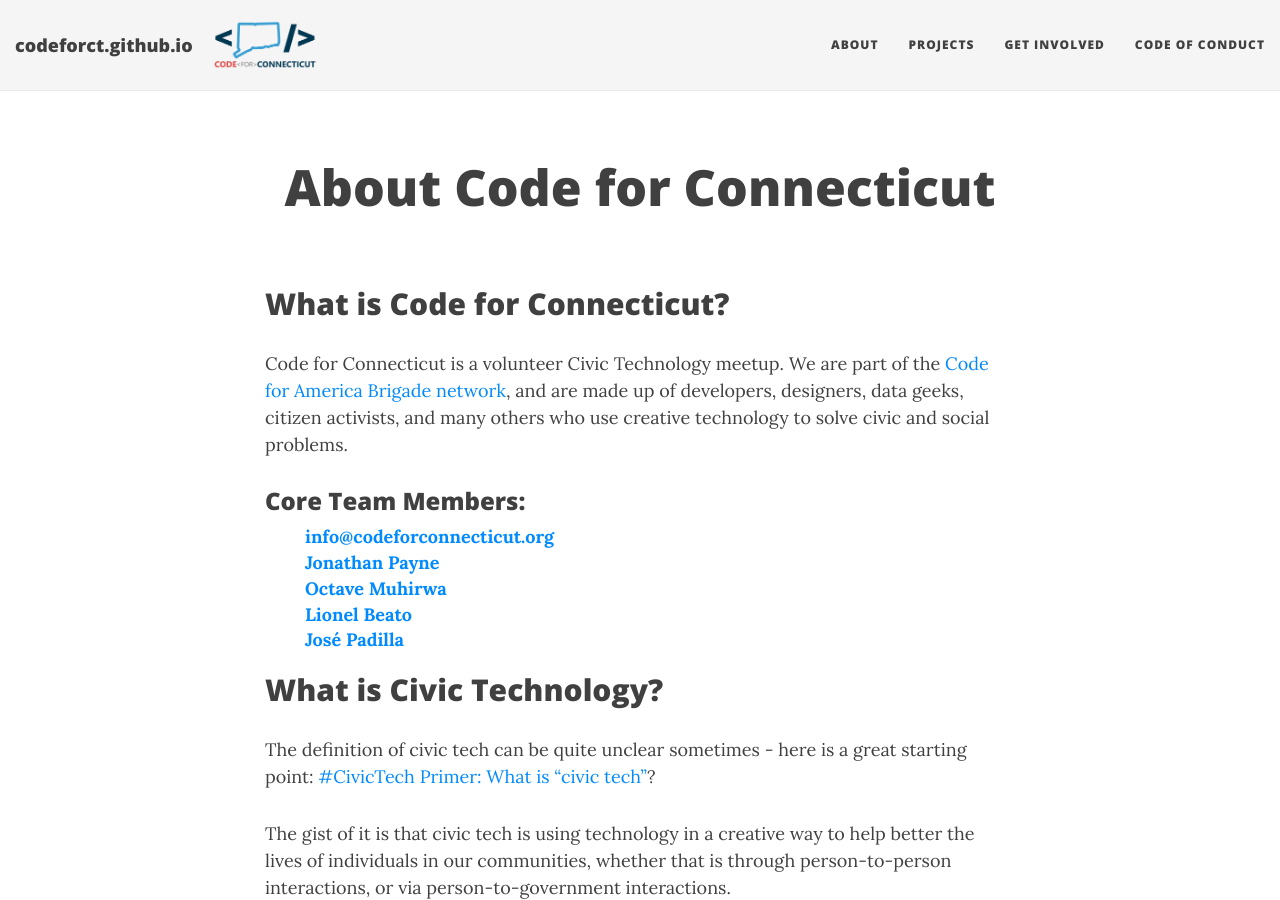
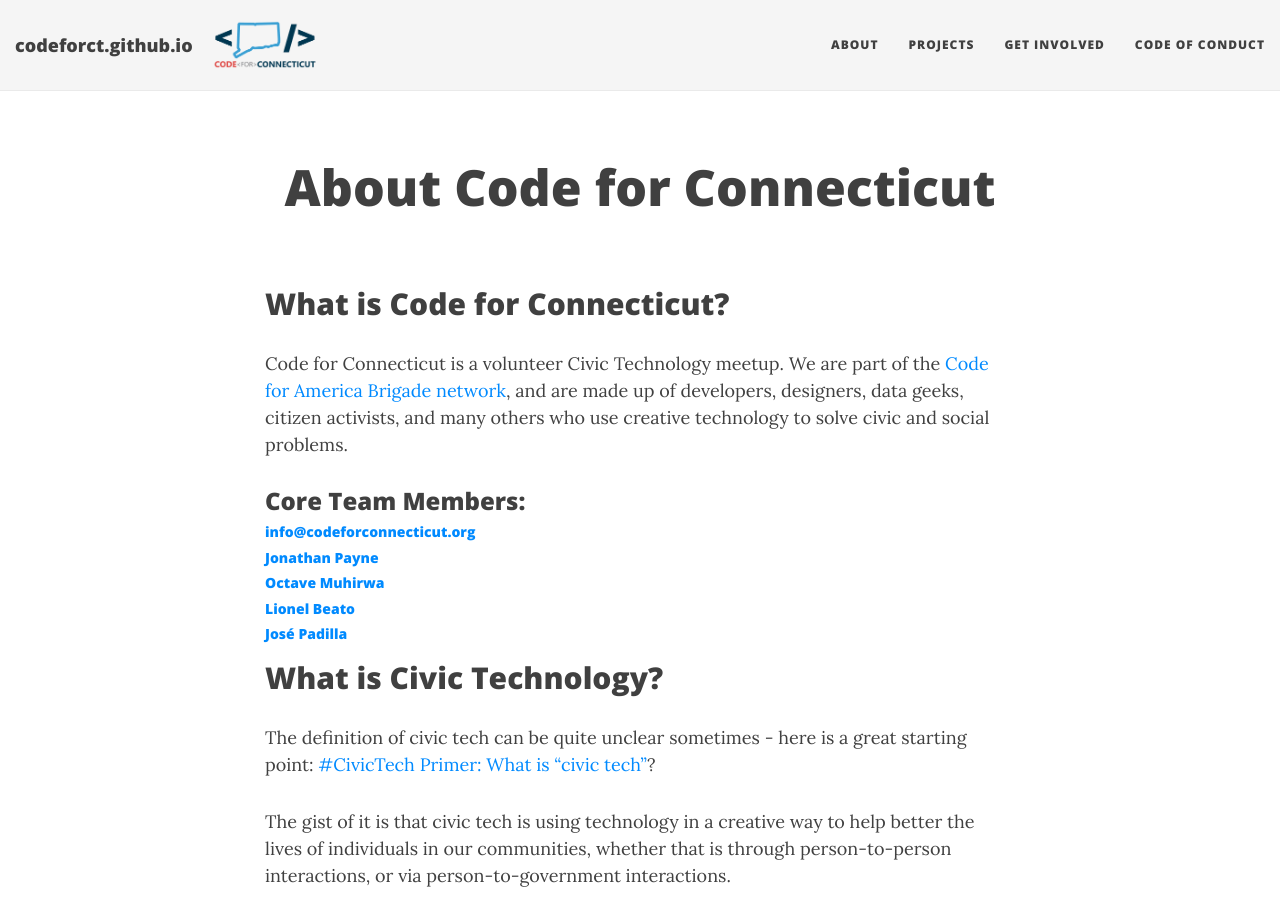
Before and after one commit to codeforct/codeforct.github.io, a Jekyll site: the page built from about.md, in a window 1280 px wide and 900 px high. Built offline with Jekyll 4.4.1, drawn with Linux system fonts in a browser that asks for light colours.

Commit message:
Update about.md

```diff
--- a/about.md
+++ b/about.md
@@ -8,13 +8,11 @@
 Code for Connecticut is a volunteer Civic Technology meetup. We are part of the [Code for America Brigade network](http://www.codeforamerica.org/brigade/about), and are made up of developers, designers, data geeks, citizen activists, and many others who use creative technology to solve civic and social problems.
 
 <h3>Core Team Members:</h3>
-<ul style="font-weight: bold; list-style-type: none;">
-<li><a href="mailto:info@codeforconnecticut.org">info@codeforconnecticut.org</a></li>
-<li><a href="mailto:jonathan@codeforconnecticut.org">Jonathan Payne</a></li>
-<li><a href="mailto:octave@codeforconnecticut.org">Octave Muhirwa</a></li>
-<li><a href="mailto:lionel@codeforconnecticut.org">Lionel Beato</a></li>
-<li><a href="mailto:jose@codeforconnecticut.org">José Padilla</a></li>
-</ul>
+<h5><a href="mailto:info@codeforconnecticut.org">info@codeforconnecticut.org</a></h5>
+<h5><a href="mailto:jonathan@codeforconnecticut.org">Jonathan Payne</a></h5>
+<h5><a href="mailto:octave@codeforconnecticut.org">Octave Muhirwa</a></h5>
+<h5><a href="mailto:lionel@codeforconnecticut.org">Lionel Beato</a></h5>
+<h5><a href="mailto:jose@codeforconnecticut.org">José Padilla</a></h5>
 
 
 <h2>What is Civic Technology?</h2>
```
